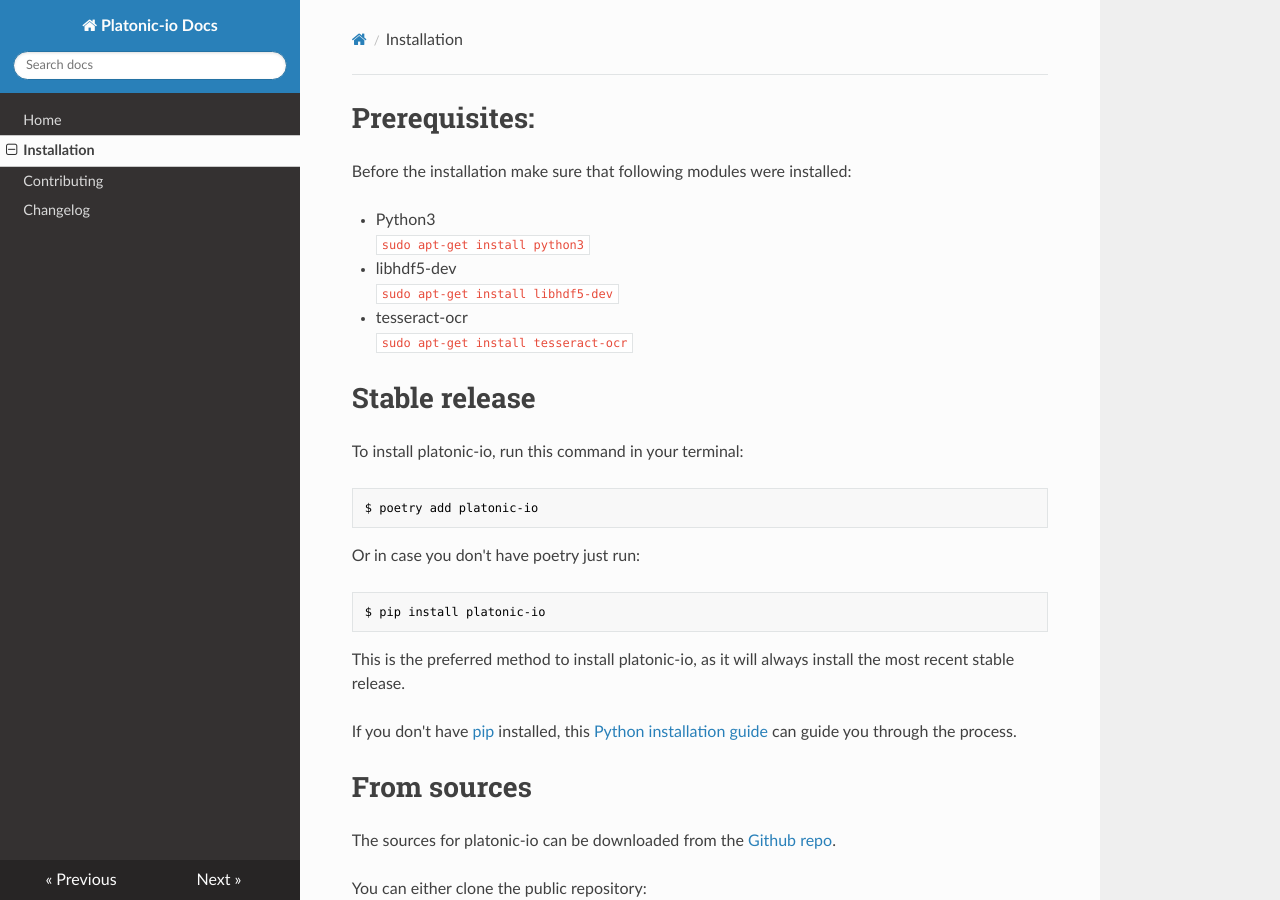
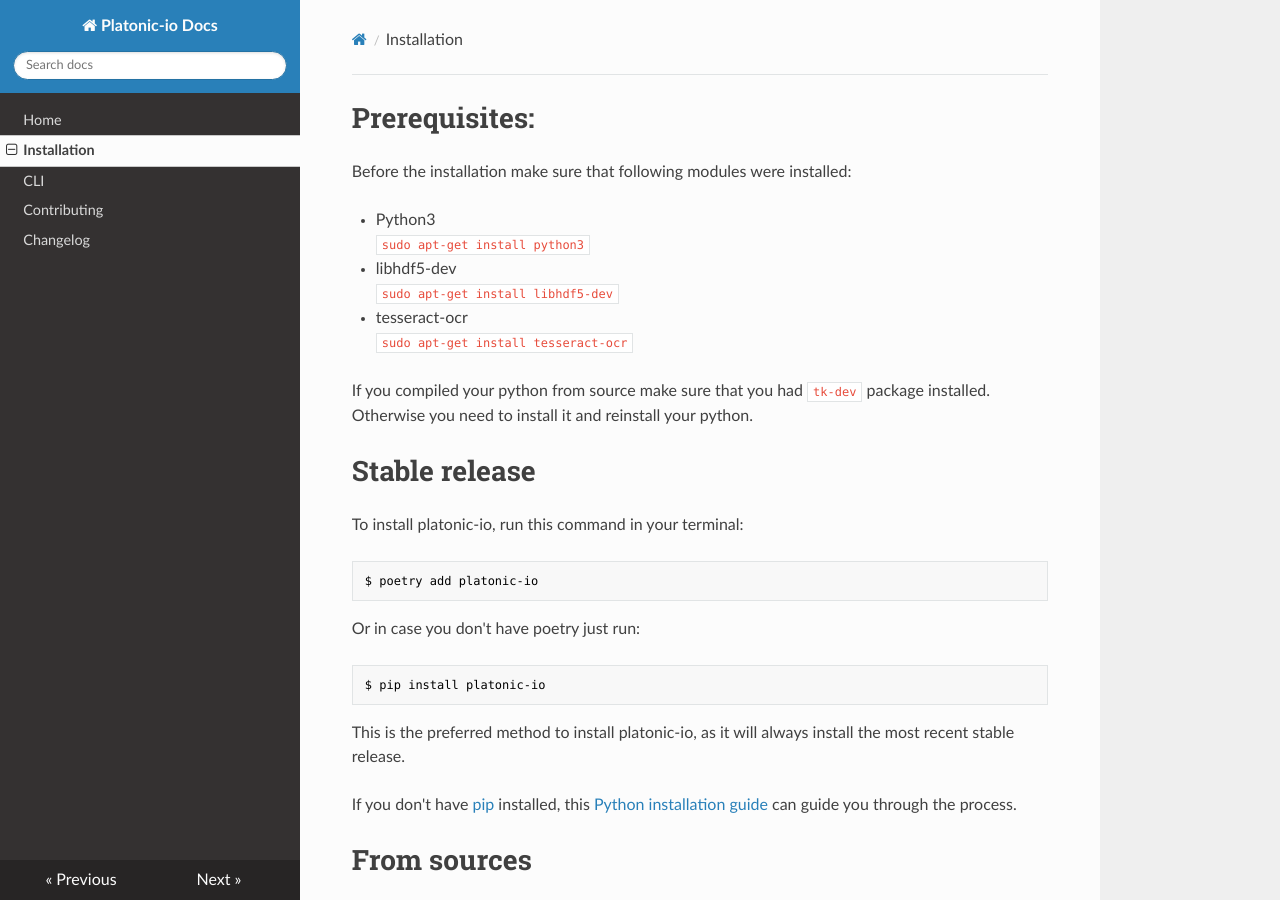
Before and after one commit to nekeal/platonic-io, an MkDocs documentation site: the page built from docs/installation.md, in a window 1280 px wide and 900 px high. Built offline with MkDocs 1.6.1, drawn with Linux system fonts in a browser that asks for light colours.

Commit message:
Update docs

````diff
--- a/docs/installation.md
+++ b/docs/installation.md
@@ -14,6 +14,9 @@
 * tesseract-ocr <br>
 ``` sudo apt-get install tesseract-ocr ```
 
+If you compiled your python from source make sure that you had
+`tk-dev` package installed. Otherwise you need to install it and reinstall
+your python.
 
 Stable release
 ==============
--- a/mkdocs.yml
+++ b/mkdocs.yml
@@ -2,6 +2,7 @@
 nav:
   - Home: index.md
   - Installation: installation.md
+  - CLI: cli.md
   - Contributing: contributing.md
   - Changelog: changelog.md
 
````
Also changed, not shown: docs/cli.md (added, +15 -0 lines), 1 other file.
